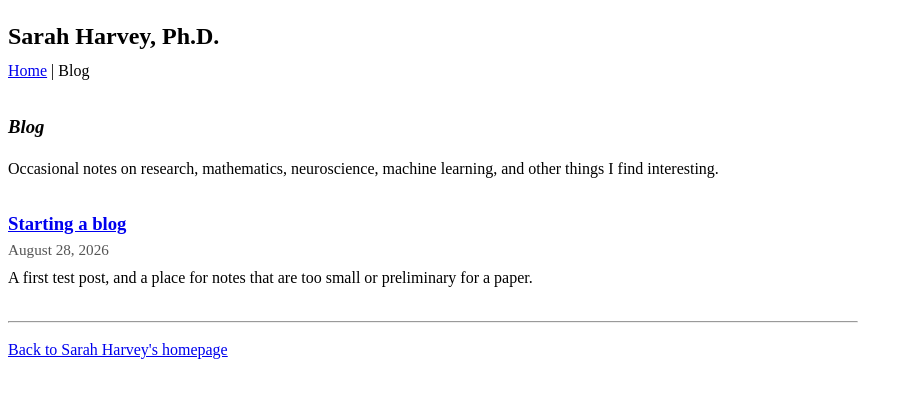
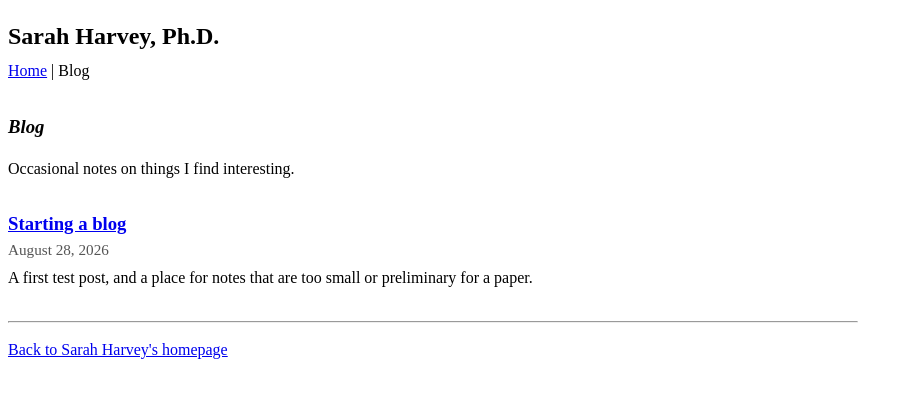
Before and after one commit to SarahHarvey/SarahHarvey.github.io, a Jekyll site: the page built from blog.html, in a window 1280 px wide. Shown: the top 398 px of the page, without its empty margins (0-914 px from the left). Built offline with Jekyll 4.4.1, drawn with Linux system fonts in a browser that asks for light colours.

Commit message:
Simplify blog introduction text

```diff
--- a/blog.html
+++ b/blog.html
@@ -22,8 +22,7 @@ title: Blog
     <h3><i>Blog</i></h3>
 
     <p class="blog-intro">
-        Occasional notes on research, mathematics, neuroscience, machine learning,
-        and other things I find interesting.
+        Occasional notes on things I find interesting.
     </p>
 
     {% if site.posts.size > 0 %}
```
